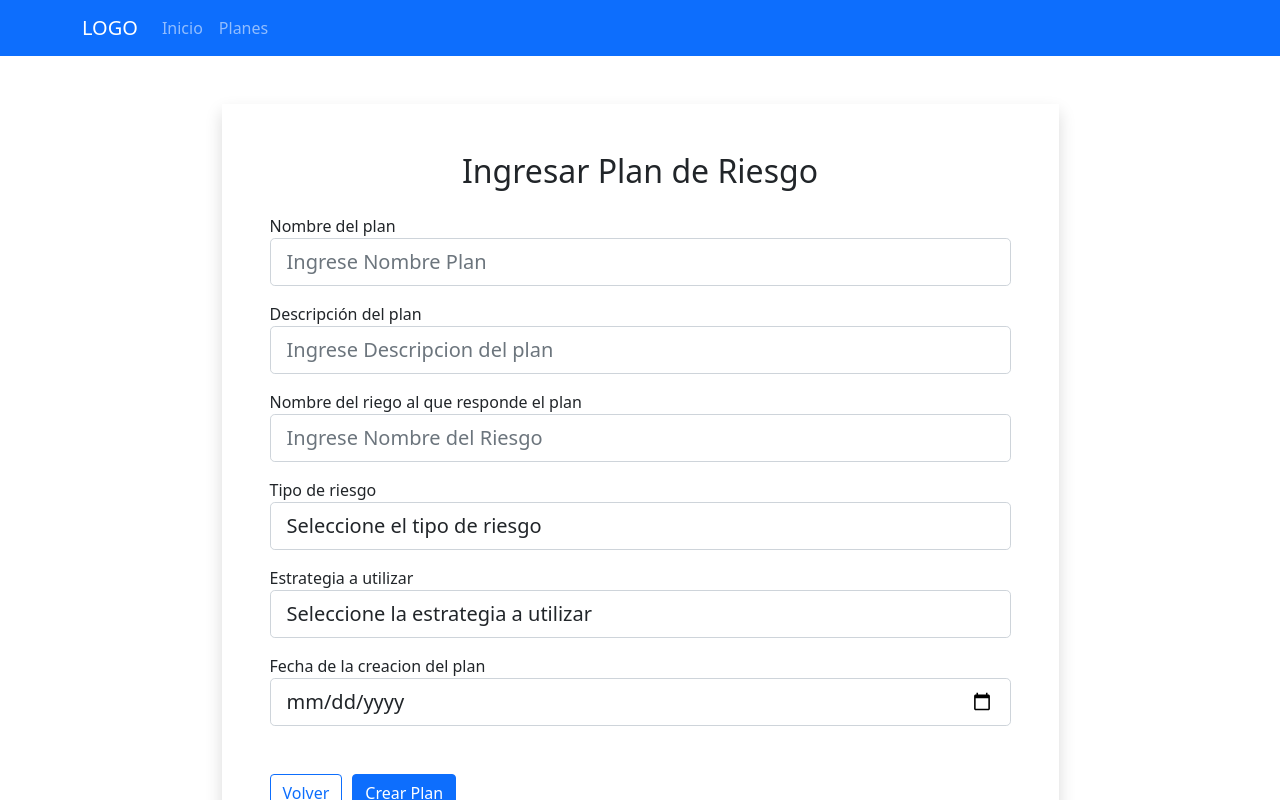
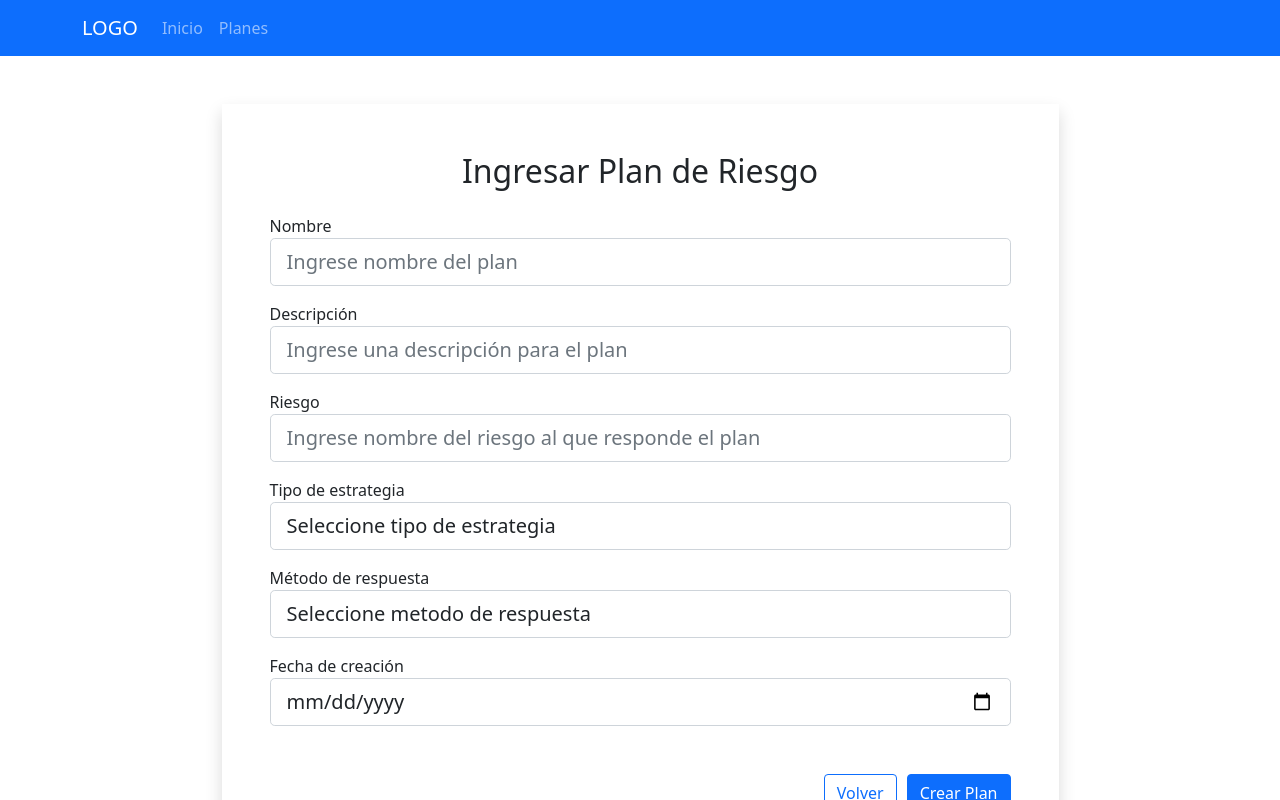
Before and after one commit to SrLince/Entrega1, a React (Create React App) app in the folder client/: page /crearplan in a window 1280 px wide. Shown: the top 800 px of the page. Built offline with nearby package versions, Linux system fonts and the light colour scheme.

Commit message:
Cambio estructura base de datos y crear plan

```diff
--- a/client/src/components/layout/Columns.js
+++ b/client/src/components/layout/Columns.js
@@ -5,7 +5,19 @@ export const COLUMNS = [
     },
     {
         Header: 'Nombre del Plan',
-        accessor: 'nombre_plan'
+        accessor: 'nombre'
+    },
+    {
+        Header: 'Estrategia',
+        accessor: 'estrategia'
+    },
+    {
+        Header: 'Método',
+        accessor: 'metodo'
+    },
+    {
+        Header: 'Riesgo',
+        accessor: 'riesgo'
     },
     {
         Header: 'Fecha de Creación',
@@ -14,9 +26,5 @@ export const COLUMNS = [
     {
         Header: 'Descripción',
         accessor: 'descripcion'
-    },
-    {
-        Header: 'Estrategia',
-        accessor: 'estrategia'
     }
 ]
--- /dev/null
+++ b/client/src/components/layout/SelectOptions.js
@@ -0,0 +1,72 @@
+export const data = {
+    estrategias: [
+        {
+            nombre: "Estrategia para el riego general del proyecto",
+            metodo: [
+            {
+                nombre: "Aceptación"
+            },
+            {
+                nombre: "Mitigación"
+            },
+            {
+                nombre: "Transferencia"
+            },
+            {
+                nombre: "Explotación"
+            },
+            {
+                nombre: "Evasión"
+            }
+            ]
+        },
+        {
+            nombre: "Estrategia de respuesta a contingencias",
+            metodo: [
+            {
+                nombre: "Directo"
+            }
+            ]
+        },
+        {
+            nombre: "Estrategia para oportunidades",
+            metodo: [
+            {
+                nombre: "Aceptación"
+            },
+            {
+                nombre: "Mitigación"
+            },
+            {
+                nombre: "Escalamiento"
+            },
+            {
+                nombre: "Explotación"
+            },
+            {
+                nombre: "Divulgación"
+            }
+            ]
+        },
+        {
+            nombre: "Estrategia para las amenazas",
+            metodo: [
+            {
+                nombre: "Aceptación"
+            },
+            {
+                nombre: "Mitigación"
+            },
+            {
+                nombre: "Transferencia"
+            },
+            {
+                nombre: "Escalamiento"
+            },
+            {
+                nombre: "Evasión"
+            }
+            ]
+        }
+    ]
+};
--- a/client/src/components/pages/CrearPlan.js
+++ b/client/src/components/pages/CrearPlan.js
@@ -1,23 +1,40 @@
 import React, { useState } from 'react';
 import { Link } from 'react-router-dom';
 import Axios from 'axios';
+import { data } from '../layout/SelectOptions'
 
 const CrearPlan = () => {
+    const [selectedStrategy, setSelectedStrategy] = React.useState();
+    const [selectedMethod, setSelectedMethod] = React.useState();
+    const availableMethod = data.estrategias.find((c) => c.nombre === selectedStrategy);
+
     const [plan, setPlan] = useState({
-        nombre_plan: '',
+        nombre: '',
         descripcion: '',
         riesgo: '',
         estrategia: '',
+        metodo: '',
         fecha_creacion: ''
     });
 
     const {
-        nombre_plan,
+        nombre,
         descripcion,
         riesgo,
         estrategia,
+        metodo,
         fecha_creacion
     } = plan;
+
+    const onSelectChangeStrategy = e => {
+        setSelectedStrategy(e.target.value);
+        setPlan({...plan, [e.target.name]: e.target.value});
+    }
+
+    const onSelectChangeMethod = e => {
+        setSelectedMethod(e.target.value);
+        setPlan({...plan, [e.target.name]: e.target.value});
+    }
 
     const onInputChange = e => {
         setPlan({...plan, [e.target.name]: e.target.value});
@@ -32,56 +49,77 @@ const CrearPlan = () => {
             return false;
         });
         if(!emptyField) {
-            //await Axios.post('http://localhost:3001/api/planes/crearPlanes', plan);
+            await Axios.post('http://localhost:3001/api/planes/crearPlanes', plan);
+            console.log("Oki");
         } else {
             console.log("Debe llenar todos los campos para poder ingresar el plan");
         }
     };
 
-    return(
+    return (
       <div className='container mt-5 mb-5'>
         <div className='w-75 mx-auto shadow p-5'>
             <h2 className='text-center mb-4'>Ingresar Plan de Riesgo</h2>
             <form onSubmit={e => onSubmit(e)}>
                 <div className='form-group'>
-                        <label htmlFor='nombre_plan'>Nombre del plan</label>
+                    <label htmlFor='nombre'>Nombre</label>
                     <input type='text' className='form-control form-control-lg'
-                        placeholder='Ingrese Nombre Plan' name='nombre_plan' value={nombre_plan} onChange={e => onInputChange(e)} />
+                    placeholder='Ingrese nombre del plan' name='nombre' value={nombre} onChange={e => onInputChange(e)} />
                 </div>
                 <div className='form-group'>
-                        <label htmlFor='descripcion'>Descripción del plan</label>
+                    <label htmlFor='descripcion'>Descripción</label>
                     <input type='text' className='form-control form-control-lg'
-                        placeholder='Ingrese Descripcion del plan' name='descripcion' value={descripcion} onChange={e => onInputChange(e)} />
+                    placeholder='Ingrese una descripción para el plan' name='descripcion' value={descripcion} onChange={e => onInputChange(e)} />
                 </div>
                 <div className='form-group'>
-                        <label htmlFor='riesgo'>Nombre del riego al que responde el plan</label>
+                    <label htmlFor='riesgo'>Riesgo</label>
                     <input type='text' className='form-control form-control-lg'
-                        placeholder='Ingrese Nombre del Riesgo' name='riesgo' value={riesgo} onChange={e => onInputChange(e)} />
+                    placeholder='Ingrese nombre del riesgo al que responde el plan' name='riesgo' value={riesgo} onChange={e => onInputChange(e)} />
                 </div>
                 <div className='form-group'>
-                        <label htmlFor='tipo_riesgo'>Tipo de riesgo</label>
-                        <select type='text' className='form-control form-control-lg'
-                        name='tipo_riesgo' value={''}>
-                            <option selected disabled value={''}>Seleccione el tipo de riesgo</option>
-                            <option></option>
-                            <option></option>
+                    <label htmlFor='estrategia'>Tipo de estrategia</label>
+                    <select
+                      type='text'
+                      className='form-control form-control-lg'
+                      name='estrategia'
+                      value={selectedStrategy}
+                      onChange={(e) => onSelectChangeStrategy(e)}
+                    >
+                      <option selected disabled value={''}>Seleccione tipo de estrategia</option>
+                      {data.estrategias.map((value, key) => {
+                        return (
+                          <option value={value.nombre} key={key}>
+                            {value.nombre}
+                          </option>
+                        );
+                      })}
                     </select>
                 </div>
                 <div className='form-group'>
-                        <label htmlFor='estrategia'>Estrategia a utilizar</label>
-                        <select type='text' className='form-control form-control-lg'
-                        name='estrategia' value={estrategia} onChange={e => onInputChange(e)}>
-                            <option selected disabled value={''}>Seleccione la estrategia a utilizar</option>
-                            <option></option>
-                            <option></option>
+                    <label htmlFor='metodo'>Método de respuesta</label>
+                    <select
+                      type='text'
+                      className='form-control form-control-lg'
+                      name='metodo'
+                      value={selectedMethod}
+                      onChange={(e) => onSelectChangeMethod(e)}
+                    >
+                      <option selected disabled value={''}>Seleccione metodo de respuesta</option>
+                      {availableMethod?.metodo.map((e, key) => {
+                        return (
+                          <option value={e.nombre} key={key}>
+                            {e.nombre}
+                          </option>
+                        );
+                      })}
                     </select>
                 </div>
                 <div className='form-group'>
-                        <label htmlFor='fecha_plan'>Fecha de la creacion del plan</label>
+                    <label htmlFor='fecha_creacion'>Fecha de creación</label>
                     <input type='date' className='form-control form-control-lg'
-                        placeholder='Ingrese la fecha de creación del plan' name='fecha_creacion' defaultValue={fecha_creacion} onChange={e => onInputChange(e)} />
+                    name='fecha_creacion' defaultValue={fecha_creacion} onChange={e => onInputChange(e)} />
                 </div>
-                    <div className='mb-5 mt-5'>
+                <div className='mb-5 mt-5 d-flex justify-content-end'>
                     <Link className='btn btn-outline-primary' to={`/planes`}>Volver</Link>
                     <button className='btn btn-primary btn-block' style={{marginLeft:'10px'}} >Crear Plan</button>
                 </div>
--- a/client/src/components/pages/Planes.js
+++ b/client/src/components/pages/Planes.js
@@ -45,7 +45,7 @@ const Planes = () => {
 
     return(
         <>
-        <div className="content mt-5" style={{height: "80vh"}}>
+        <div className="content mt-5" style={{minHeight: "100vh"}}>
             <GlobalFilter filter={globalFilter} setFilter={setGlobalFilter} />
             <table {...getTableProps()} className="table">
                 <thead>
```
Also changed, not shown: 1 other file (tests, documents, lock files or other folders). Lines whose indentation alone changed are shown as unchanged.
